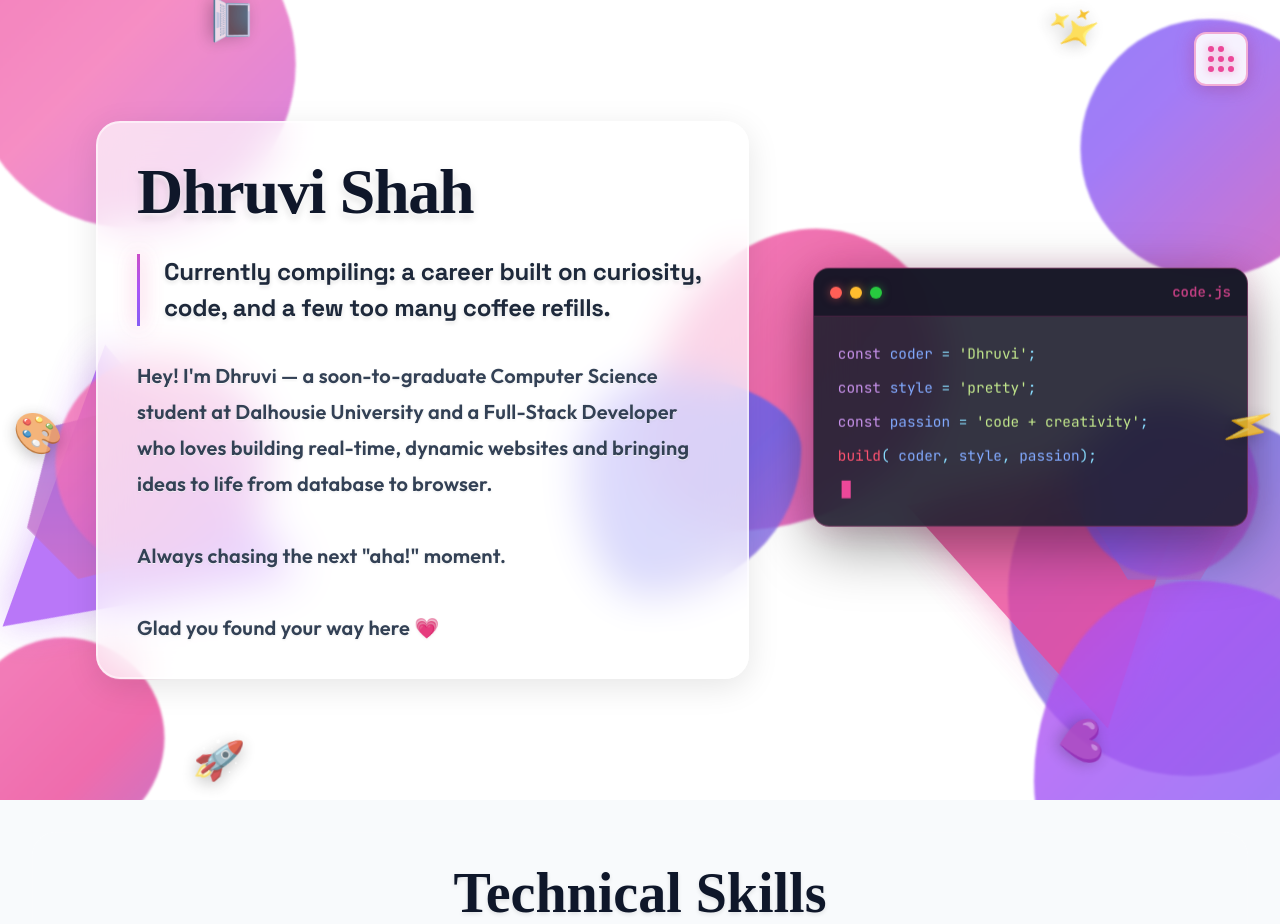
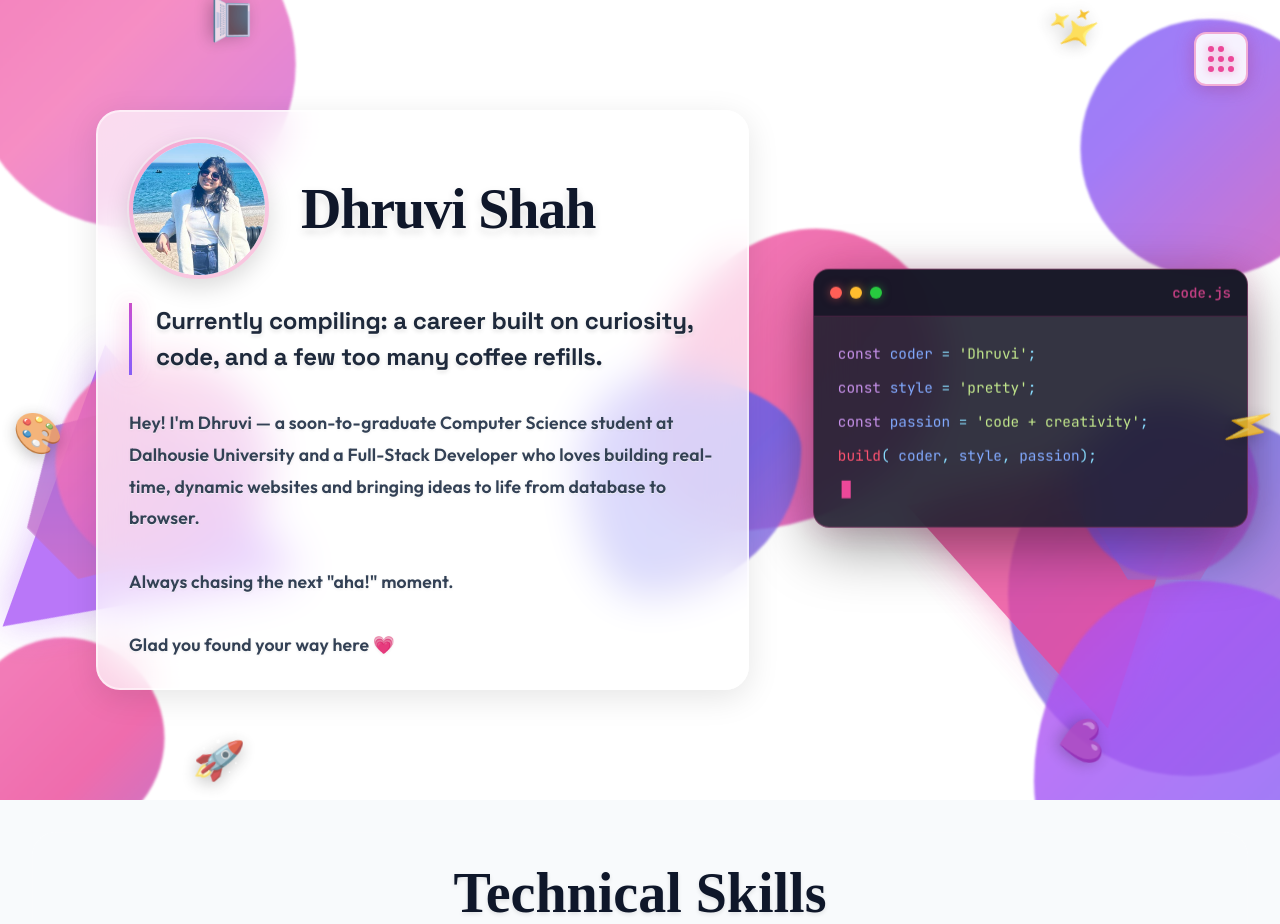
Before and after one commit to dds330/Portfolio, a plain HTML site: page index.html in a window 1280 px wide. Shown: the top 924 px of the page. Drawn offline with Linux system fonts and the light colour scheme.

Commit message:
image added

```diff
--- a/index.html
+++ b/index.html
@@ -68,7 +68,12 @@
                 <div class="heroSection">
                     <div class="heroContent">
                         <div class="heroText">
-                            <h1 class="heroName">Dhruvi Shah</h1>
+                            <div class="heroProfileContainer">
+                                <div class="heroProfileImageWrapper">
+                                    <img src="images/meee.jpg" alt="Dhruvi Shah" class="heroProfileImage">
+                                </div>
+                                <h1 class="heroName">Dhruvi Shah</h1>
+                            </div>
                             <div class="compilingSection">
                                 <div class="verticalLine"></div>
                                 <h2 class="heroTitle">
--- a/styles.css
+++ b/styles.css
@@ -379,16 +379,42 @@ body {
     position: relative;
     background: rgba(255, 255, 255, 0.7);
     backdrop-filter: blur(20px);
-    padding: 2rem 2.5rem;
+    padding: 1.75rem 2rem;
     border-radius: 1.5rem;
     border: 1px solid rgba(255, 255, 255, 0.5);
     box-shadow: 0 8px 32px rgba(0, 0, 0, 0.1), 0 0 0 1px rgba(255, 255, 255, 0.5) inset;
 }
 
+.heroProfileContainer {
+    display: flex;
+    align-items: center;
+    gap: 2rem;
+    margin-bottom: 1.5rem;
+}
+
+.heroProfileImageWrapper {
+    width: 140px;
+    height: 140px;
+    border-radius: 50%;
+    border: 4px solid rgba(236, 72, 153, 0.3);
+    box-shadow: 0 8px 24px rgba(0, 0, 0, 0.15), 0 0 0 2px rgba(255, 255, 255, 0.5);
+    overflow: hidden;
+    flex-shrink: 0;
+    animation: fadeInUp 1s ease;
+}
+
+.heroProfileImage {
+    width: 100%;
+    height: 100%;
+    object-fit: cover;
+    object-position: center;
+    transform: scale(2.5);
+}
+
 .heroName {
-    font-size: 4rem;
+    font-size: 3.5rem;
     font-weight: 700;
-    margin-bottom: 1.5rem;
+    margin-bottom: 0;
     line-height: 1.2;
     animation: fadeInUp 1s ease;
     color: #0f172a;
@@ -489,13 +515,13 @@ body {
 }
 
 .heroDescription {
-    font-size: 1.25rem;
+    font-size: 1.1rem;
     color: #334155;
     margin-bottom: 0;
     line-height: 1.8;
     animation: fadeInUp 1s ease 0.3s both;
     font-weight: 600;
-    max-width: 700px;
+    max-width: 600px;
     text-shadow:
         0 1px 1px rgba(255, 255, 255, 0.8),
         0 1px 3px rgba(0, 0, 0, 0.1);
```
